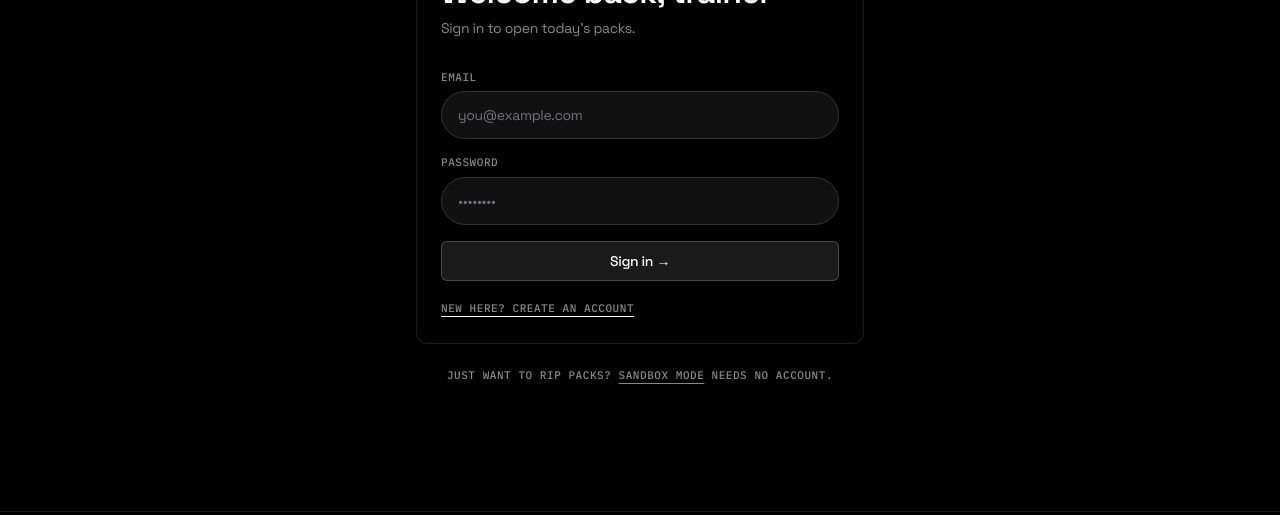
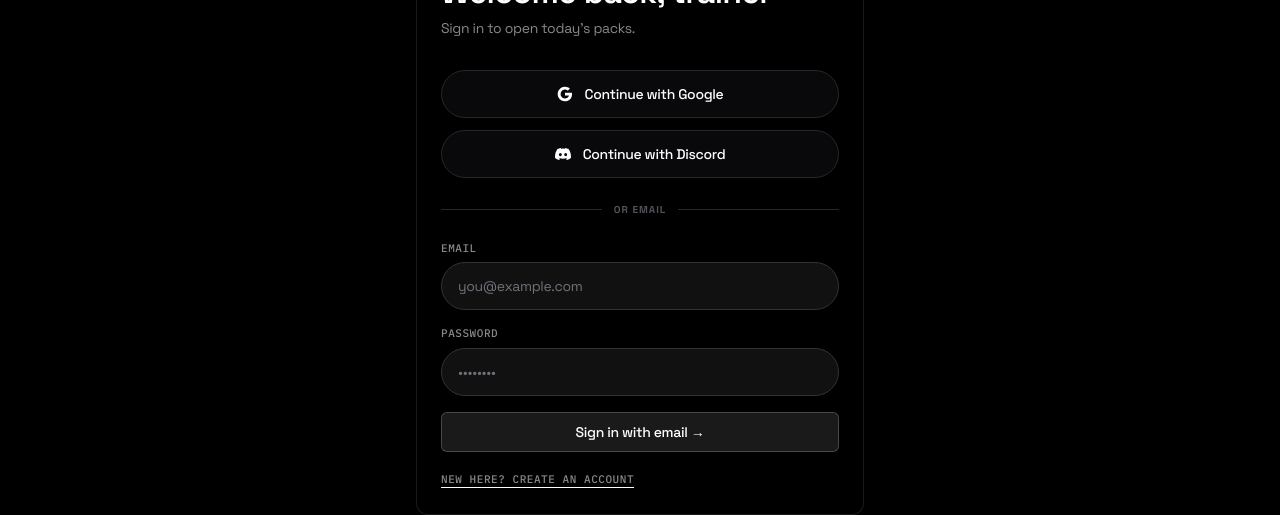
Before and after one commit to AnthonysMotion/vaulted, a Next.js app: page /login in a window 1280 px wide. Shown: the part 275-790 px from the top of the page. Built offline with nearby package versions, Linux system fonts and the light colour scheme; no server answers.

Commit message:
Enhance login functionality by adding OAuth support for Google and Discord, including last used method tracking. Update error handling for OAuth sign-in failures and improve username generation logic in profile management. Add avatar URL handling for user profiles.

```diff
--- a/src/app/(app)/login/page.tsx
+++ b/src/app/(app)/login/page.tsx
@@ -1,23 +1,78 @@
 "use client";
 
-import { Suspense, useState } from "react";
+import { Suspense, useEffect, useState } from "react";
 import Link from "next/link";
 import { useRouter, useSearchParams } from "next/navigation";
 import { createSupabaseBrowserClient } from "@/lib/supabase/client";
+import {
+  getLastAuthMethod,
+  setLastAuthMethod,
+  type AuthMethod,
+} from "@/lib/auth/last-method";
 import { Button, Card } from "@/components/ui";
+
+function LastUsedTag() {
+  return (
+    <span className="absolute -top-2 right-3 rounded-full border border-zinc-700 bg-zinc-950 px-2 py-0.5 text-[9px] font-bold uppercase tracking-widest text-zinc-300 shadow-sm">
+      Last used
+    </span>
+  );
+}
+
+function GoogleIcon({ className = "" }: { className?: string }) {
+  return (
+    <svg className={className} viewBox="0 0 24 24" aria-hidden>
+      <path
+        fill="currentColor"
+        d="M22.56 12.25c0-.78-.07-1.53-.2-2.25H12v4.26h5.92c-.26 1.37-1.04 2.53-2.21 3.31v2.77h3.57c2.08-1.92 3.28-4.74 3.28-8.09z"
+      />
+      <path
+        fill="currentColor"
+        d="M12 23c2.97 0 5.46-.98 7.28-2.66l-3.57-2.77c-.98.66-2.23 1.06-3.71 1.06-2.86 0-5.29-1.93-6.16-4.53H2.18v2.84C3.99 20.53 7.7 23 12 23z"
+      />
+      <path
+        fill="currentColor"
+        d="M5.84 14.09c-.22-.66-.35-1.36-.35-2.09s.13-1.43.35-2.09V7.07H2.18C1.43 8.55 1 10.22 1 12s.43 3.45 1.18 4.93l2.85-2.22.81-.62z"
+      />
+      <path
+        fill="currentColor"
+        d="M12 5.38c1.62 0 3.06.56 4.21 1.64l3.15-3.15C17.45 2.09 14.97 1 12 1 7.7 1 3.99 3.47 2.18 7.07l3.66 2.84c.87-2.6 3.3-4.53 6.16-4.53z"
+      />
+    </svg>
+  );
+}
+
+function DiscordIcon({ className = "" }: { className?: string }) {
+  return (
+    <svg className={className} viewBox="0 0 24 24" aria-hidden fill="currentColor">
+      <path d="M20.317 4.37a19.8 19.8 0 0 0-4.885-1.515.074.074 0 0 0-.079.037c-.21.375-.444.864-.608 1.25a18.3 18.3 0 0 0-5.487 0 12.6 12.6 0 0 0-.617-1.25.077.077 0 0 0-.079-.037A19.7 19.7 0 0 0 3.677 4.37a.07.07 0 0 0-.032.027C.533 9.046-.32 13.58.099 18.057a.08.08 0 0 0 .031.055 19.9 19.9 0 0 0 5.993 3.03.078.078 0 0 0 .084-.028 14.1 14.1 0 0 0 1.226-1.994.076.076 0 0 0-.041-.106 13.1 13.1 0 0 1-1.872-.892.077.077 0 0 1-.008-.128c.126-.094.252-.192.373-.292a.074.074 0 0 1 .078-.01c3.928 1.793 8.18 1.793 12.062 0a.074.074 0 0 1 .079.009c.12.1.247.198.373.293a.077.077 0 0 1-.006.127 12.3 12.3 0 0 1-1.873.891.076.076 0 0 0-.041.107c.36.698.772 1.362 1.225 1.993a.076.076 0 0 0 .084.029 19.8 19.8 0 0 0 6.002-3.03.077.077 0 0 0 .032-.054c.5-5.177-.838-9.674-3.549-13.66a.06.06 0 0 0-.031-.03zM8.02 15.33c-1.183 0-2.157-1.085-2.157-2.419 0-1.333.956-2.419 2.157-2.419 1.21 0 2.176 1.096 2.157 2.42 0 1.333-.956 2.418-2.157 2.418zm7.975 0c-1.183 0-2.157-1.085-2.157-2.419 0-1.333.955-2.419 2.157-2.419 1.21 0 2.176 1.096 2.157 2.42 0 1.333-.946 2.418-2.157 2.418z" />
+    </svg>
+  );
+}
 
 function LoginForm() {
   const router = useRouter();
   const searchParams = useSearchParams();
   const next = searchParams.get("next") ?? "/dashboard";
+  const oauthError = searchParams.get("error") === "oauth";
 
   const [mode, setMode] = useState<"signin" | "signup">("signin");
   const [email, setEmail] = useState("");
   const [password, setPassword] = useState("");
   const [username, setUsername] = useState("");
-  const [error, setError] = useState<string | null>(null);
+  const [error, setError] = useState<string | null>(
+    oauthError ? "OAuth sign-in failed. Try again or use email." : null,
+  );
   const [info, setInfo] = useState<string | null>(null);
   const [loading, setLoading] = useState(false);
+  const [oauthLoading, setOauthLoading] = useState<"google" | "discord" | null>(
+    null,
+  );
+  const [lastMethod, setLastMethod] = useState<AuthMethod | null>(null);
+
+  useEffect(() => {
+    setLastMethod(getLastAuthMethod());
+  }, []);
 
   async function submit(e: React.FormEvent) {
     e.preventDefault();
@@ -34,6 +89,8 @@ function LoginForm() {
           options: { data: { username } },
         });
         if (error) throw error;
+        setLastAuthMethod("email");
+        setLastMethod("email");
         if (data.session) {
           router.push("/onboarding");
           router.refresh();
@@ -41,8 +98,13 @@ function LoginForm() {
           setInfo("Check your email to confirm your account, then sign in.");
         }
       } else {
-        const { error } = await supabase.auth.signInWithPassword({ email, password });
+        const { error } = await supabase.auth.signInWithPassword({
+          email,
+          password,
+        });
         if (error) throw error;
+        setLastAuthMethod("email");
+        setLastMethod("email");
         router.push(next);
         router.refresh();
       }
@@ -52,6 +114,34 @@ function LoginForm() {
       setLoading(false);
     }
   }
+
+  async function signInWithOAuth(provider: "google" | "discord") {
+    setError(null);
+    setInfo(null);
+    setOauthLoading(provider);
+    setLastAuthMethod(provider);
+    setLastMethod(provider);
+
+    const supabase = createSupabaseBrowserClient();
+    const redirectTo = new URL("/auth/callback", window.location.origin);
+    redirectTo.searchParams.set("next", next);
+
+    const { error } = await supabase.auth.signInWithOAuth({
+      provider,
+      options: {
+        redirectTo: redirectTo.toString(),
+        queryParams:
+          provider === "google" ? { prompt: "select_account" } : undefined,
+      },
+    });
+
+    if (error) {
+      setError(error.message);
+      setOauthLoading(null);
+    }
+  }
+
+  const busy = loading || oauthLoading !== null;
 
   return (
     <div className="mx-auto mt-10 w-full max-w-md">
@@ -66,7 +156,45 @@ function LoginForm() {
             : "Create a free account to build a permanent collection."}
         </p>
 
-        <form onSubmit={submit} className="mt-8 flex flex-col gap-4">
+        <div className="mt-8 flex flex-col gap-3">
+          <div className="relative">
+            {lastMethod === "google" && <LastUsedTag />}
+            <button
+              type="button"
+              disabled={busy}
+              onClick={() => signInWithOAuth("google")}
+              className="flex h-12 w-full items-center justify-center gap-3 rounded-full border border-zinc-800 bg-zinc-950 text-sm font-medium text-white transition-colors hover:border-zinc-600 hover:bg-zinc-900 disabled:opacity-50"
+            >
+              <GoogleIcon className="h-4 w-4" />
+              {oauthLoading === "google" ? "Redirecting…" : "Continue with Google"}
+            </button>
+          </div>
+
+          <div className="relative">
+            {lastMethod === "discord" && <LastUsedTag />}
+            <button
+              type="button"
+              disabled={busy}
+              onClick={() => signInWithOAuth("discord")}
+              className="flex h-12 w-full items-center justify-center gap-3 rounded-full border border-zinc-800 bg-zinc-950 text-sm font-medium text-white transition-colors hover:border-zinc-600 hover:bg-zinc-900 disabled:opacity-50"
+            >
+              <DiscordIcon className="h-4 w-4" />
+              {oauthLoading === "discord"
+                ? "Redirecting…"
+                : "Continue with Discord"}
+            </button>
+          </div>
+        </div>
+
+        <div className="my-6 flex items-center gap-3">
+          <div className="h-px flex-1 bg-zinc-800" />
+          <span className="text-[10px] font-bold uppercase tracking-widest text-zinc-600">
+            or email
+          </span>
+          <div className="h-px flex-1 bg-zinc-800" />
+        </div>
+
+        <form onSubmit={submit} className="flex flex-col gap-4">
           {mode === "signup" && (
             <label className="flex flex-col gap-1.5 text-sm">
               <span className="mwg-label-s text-muted">Username</span>
@@ -109,16 +237,24 @@ function LoginForm() {
           {error && <p className="text-sm text-[#fc4c3b]">{error}</p>}
           {info && <p className="text-sm text-[#0f9a52]">{info}</p>}
 
-          <Button
-            type="submit"
-            disabled={loading}
-            className="w-full bg-white/10 border border-white/20 backdrop-blur-xl text-white shadow-sm hover:bg-white/15"
-          >
-            {loading ? "..." : mode === "signin" ? "Sign in →" : "Create account →"}
-          </Button>
+          <div className="relative">
+            {lastMethod === "email" && <LastUsedTag />}
+            <Button
+              type="submit"
+              disabled={busy}
+              className="w-full bg-white/10 border border-white/20 backdrop-blur-xl text-white shadow-sm hover:bg-white/15"
+            >
+              {loading
+                ? "..."
+                : mode === "signin"
+                  ? "Sign in with email →"
+                  : "Create account →"}
+            </Button>
+          </div>
         </form>
 
         <button
+          type="button"
           onClick={() => setMode(mode === "signin" ? "signup" : "signin")}
           className="mwg-label-s mt-5 text-muted underline decoration-primary underline-offset-4 hover:text-foreground cursor-pointer"
         >
@@ -130,7 +266,10 @@ function LoginForm() {
 
       <p className="mwg-label-s mt-6 text-center text-muted">
         Just want to rip packs?{" "}
-        <Link href="/open-pack?mode=sandbox" className="underline underline-offset-4">
+        <Link
+          href="/open-pack?mode=sandbox"
+          className="underline underline-offset-4"
+        >
           Sandbox mode
         </Link>{" "}
         needs no account.
--- /dev/null
+++ b/src/lib/auth/last-method.ts
@@ -0,0 +1,27 @@
+/** Client-side only. Remembers which sign-in method this browser last used. */
+
+export type AuthMethod = "google" | "discord" | "email";
+
+const STORAGE_KEY = "vaulted:last-auth-method";
+
+export function getLastAuthMethod(): AuthMethod | null {
+  if (typeof window === "undefined") return null;
+  try {
+    const value = window.localStorage.getItem(STORAGE_KEY);
+    if (value === "google" || value === "discord" || value === "email") {
+      return value;
+    }
+  } catch {
+    // private mode / blocked storage
+  }
+  return null;
+}
+
+export function setLastAuthMethod(method: AuthMethod) {
+  if (typeof window === "undefined") return;
+  try {
+    window.localStorage.setItem(STORAGE_KEY, method);
+  } catch {
+    // ignore
+  }
+}
--- a/src/lib/game/profile.ts
+++ b/src/lib/game/profile.ts
@@ -5,17 +5,27 @@ import { eq } from "drizzle-orm";
 import type { User } from "@supabase/supabase-js";
 
 function usernameFromUser(user: User): string {
-  const meta = user.user_metadata;
+  const meta = user.user_metadata ?? {};
   const base: string =
-    meta?.username ??
-    meta?.user_name ??
-    meta?.preferred_username ??
+    meta.username ??
+    meta.user_name ??
+    meta.preferred_username ??
+    meta.full_name ??
+    meta.name ??
     user.email?.split("@")[0] ??
     "trainer";
-  return base
-    .toLowerCase()
-    .replace(/[^a-z0-9_]/g, "")
-    .slice(0, 20) || "trainer";
+  return (
+    String(base)
+      .toLowerCase()
+      .replace(/[^a-z0-9_]/g, "")
+      .slice(0, 20) || "trainer"
+  );
+}
+
+function avatarFromUser(user: User): string | null {
+  const meta = user.user_metadata ?? {};
+  const url = meta.avatar_url ?? meta.picture;
+  return typeof url === "string" && url.startsWith("http") ? url : null;
 }
 
 /** Fetch the profile for the current session, creating it on first login. */
@@ -33,12 +43,18 @@ export async function getOrCreateProfile(): Promise<Profile | null> {
 
   // Ensure a unique username by suffixing a discriminator on collision.
   const base = usernameFromUser(user);
+  const avatarUrl = avatarFromUser(user);
   let username = base;
   for (let attempt = 0; attempt < 5; attempt++) {
     try {
       const [created] = await db
         .insert(profiles)
-        .values({ id: user.id, username, onboardingCompleted: false })
+        .values({
+          id: user.id,
+          username,
+          avatarUrl,
+          onboardingCompleted: false,
+        })
         .returning();
       await db
         .insert(binders)
```
Also changed, not shown: src/app/auth/callback/route.ts (added, +56 -0 lines), 1 other file (tests, documents, lock files or other folders).
